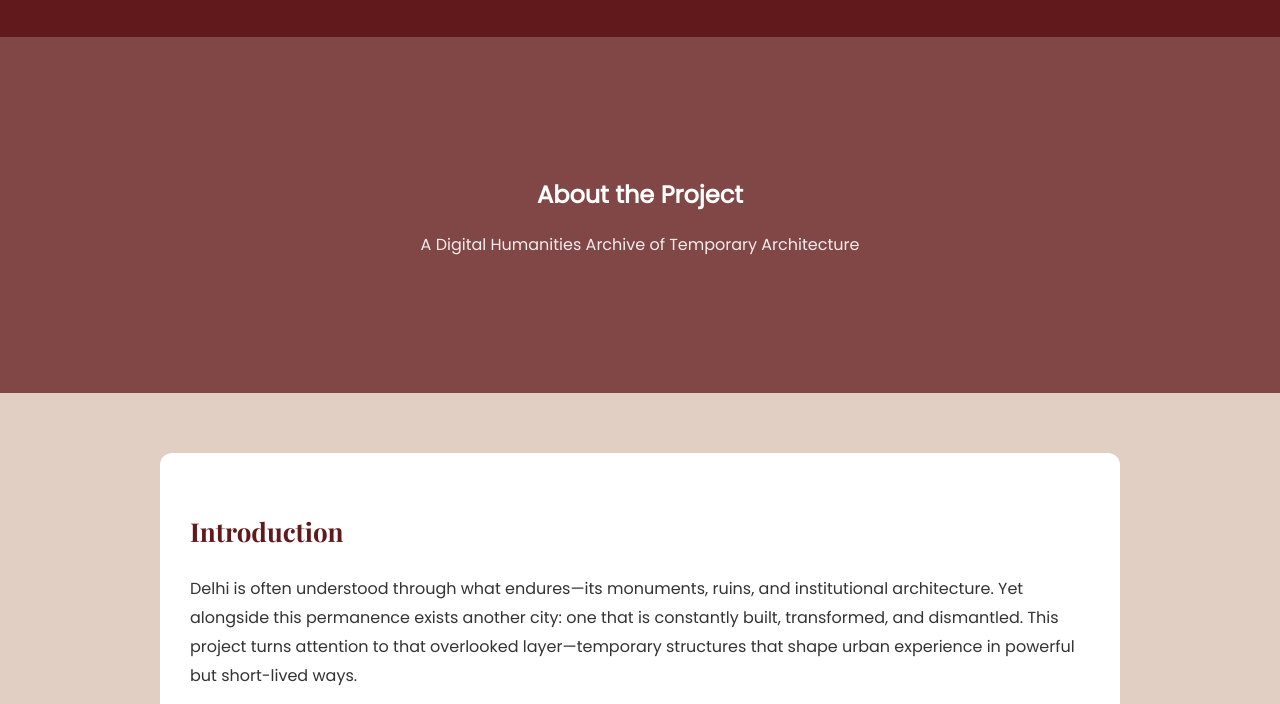
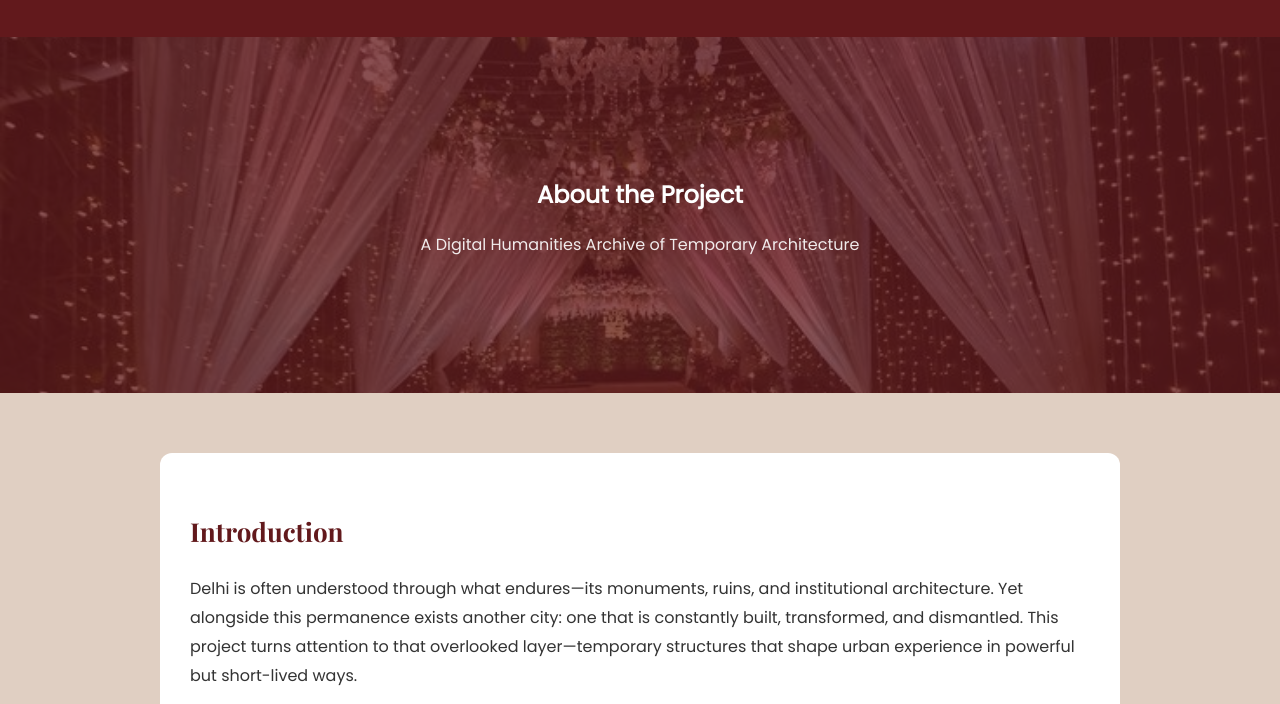
Before and after one commit to Archanakumar28/delhi-temp, a plain HTML site: page about.html in a window 1280 px wide. Shown: the part 75-779 px from the top of the page. Drawn offline with nearby package versions, Linux system fonts and the light colour scheme.

Commit message:
Update about.html

```diff
--- a/about.html
+++ b/about.html
@@ -51,7 +51,7 @@ nav a:hover {
   position: relative;
   text-align: center;
   padding: 120px 20px;
-  background: url('images/about-bg.jpg') center/cover no-repeat;
+  background: url('images/about us bg.jpeg') center/cover no-repeat;
   color: white;
 }
 
```
